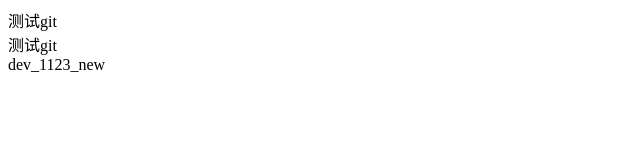
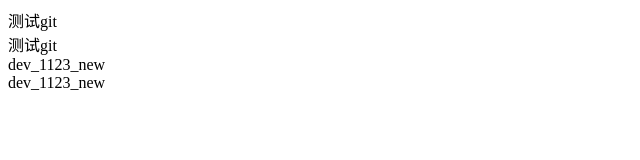
Before and after one commit to zhaoyp-sh/demo, a plain HTML site: page index.html in a window 1280 px wide. Shown: the full height of the page, 0-640 px from the left. Drawn offline with Linux system fonts and the light colour scheme.

Commit message:
新分支

```diff
--- a/index.html
+++ b/index.html
@@ -10,6 +10,7 @@
     <div>测试git</div>
     <div>测试git</div>
     <div>dev_1123_new</div>
+    <div>dev_1123_new</div>
 
 </body>
 </html>
```
